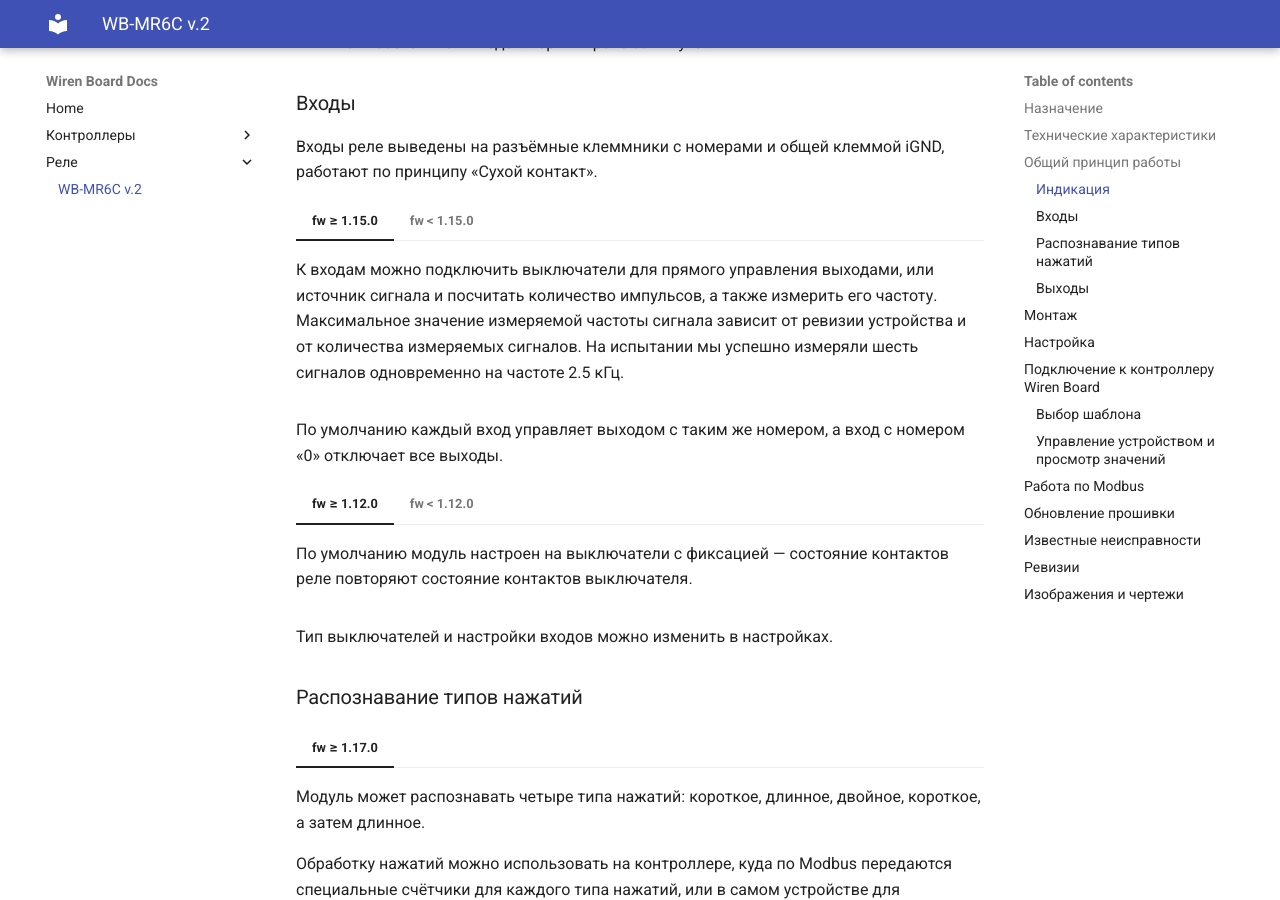
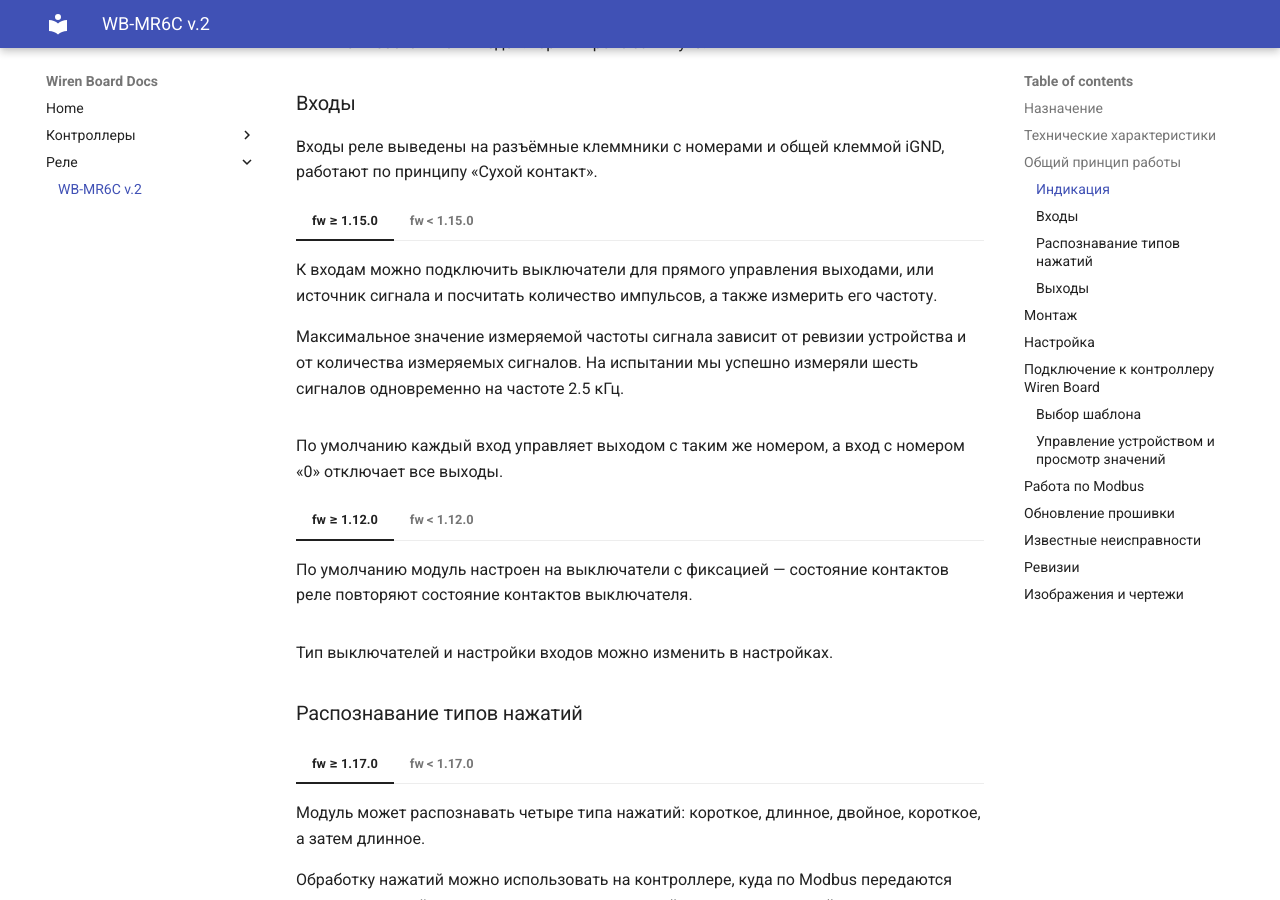
Before and after one commit to aadegtyarev/mkdocs-test, an MkDocs documentation site: the page built from docs/relay/wb-mr6c-v2/index.md, in a window 1280 px wide and 900 px high, scrolled down 811 px. Built offline with MkDocs 1.6.1 and Material for MkDocs 9.7.7, drawn with Linux system fonts in a browser that asks for light colours.

Commit message:
Update index.md

```diff
--- a/docs/relay/wb-mr6c-v2/index.md
+++ b/docs/relay/wb-mr6c-v2/index.md
@@ -18,13 +18,17 @@
 
 === "fw ≥ 1.15.0"
 
-    К входам можно подключить выключатели для прямого управления выходами, или источник сигнала и посчитать количество импульсов, а также измерить его частоту. Максимальное значение измеряемой частоты сигнала зависит от ревизии устройства и от количества измеряемых сигналов. На испытании мы успешно измеряли шесть сигналов одновременно на частоте 2.5 кГц.
+    К входам можно подключить выключатели для прямого управления выходами, или источник сигнала и посчитать количество импульсов, а также измерить его частоту.
+
+    Максимальное значение измеряемой частоты сигнала зависит от ревизии устройства и от количества измеряемых сигналов. На испытании мы успешно измеряли шесть сигналов одновременно на частоте 2.5 кГц.
 
 === "fw < 1.15.0"
 
     К входам можно подключить выключатели для прямого управления выходами, или источник сигнала и посчитать количество импульсов.
 
-    Выключатели можно использовать с фиксацией и без неё. При использовании выключателей без фиксации доступно распознавание нескольких типов нажатий, на которые можно назначить свои действия — это полезно для создания сценарных выключателей. Также эти нажатия транслируются на контроллер по Modbus, где вы можете обрабатывать их программно. В ПО контроллера Wiren Board счётчики нажатий по умолчанию не опрашиваются, если они вам нужны — включите их опрос в настройках устройства.
+    Выключатели можно использовать с фиксацией и без неё. При использовании выключателей без фиксации доступно распознавание нескольких типов нажатий, на которые можно назначить свои действия — это полезно для создания сценарных выключателей.
+
+    Также эти нажатия транслируются на контроллер по Modbus, где вы можете обрабатывать их программно. В ПО контроллера Wiren Board счётчики нажатий по умолчанию не опрашиваются, если они вам нужны — включите их опрос в настройках устройства.
 
 По умолчанию каждый вход управляет выходом с таким же номером, а вход с номером «0» отключает все выходы.
 
@@ -46,6 +50,9 @@
     Обработку нажатий можно использовать на контроллере, куда по Modbus передаются специальные счётчики для каждого типа нажатий, или в самом устройстве для управления выходами.
 
     Параметры распознавания нажатий можно изменять в настройках.
+
+=== "fw < 1.17.0"
+    Не поддерживается.
 
 ### Выходы
 Внутри установлены 6 реле Hongfa HF32FV-16 с нормально открытыми контактами. Выходы объединены в две группы, каждая со своим общим проводом: COM1 и COM2. На выходы COM1 и COM2 можно подключить разные фазы. Допустимую мощность и тип коммутируемой нагрузки смотреть в статье Рекомендации по выбору реле.
```
